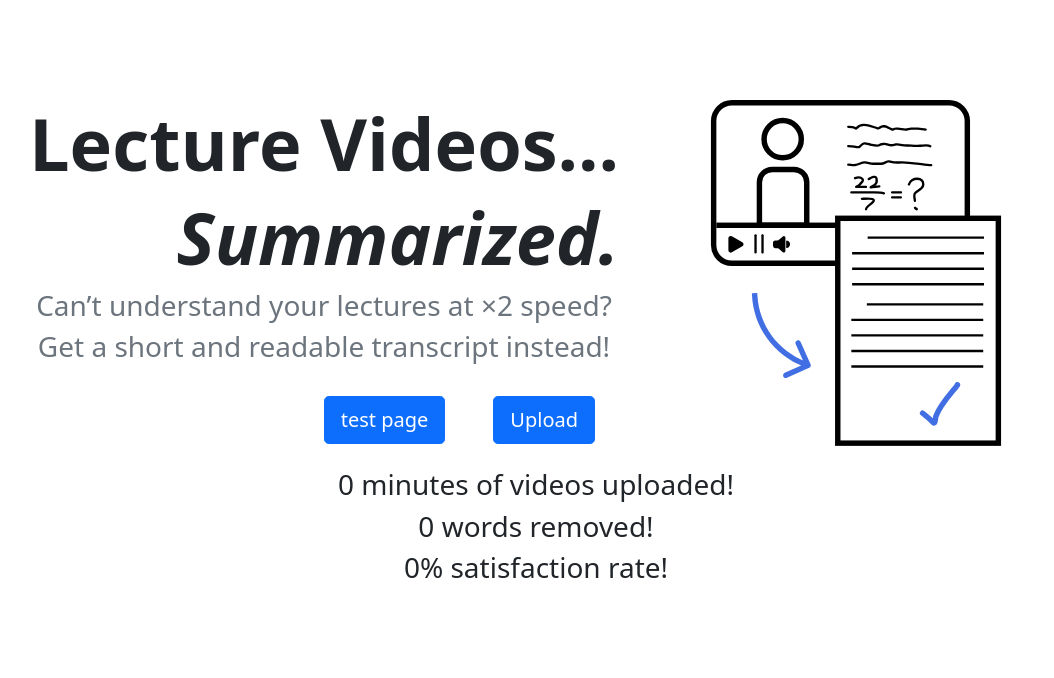
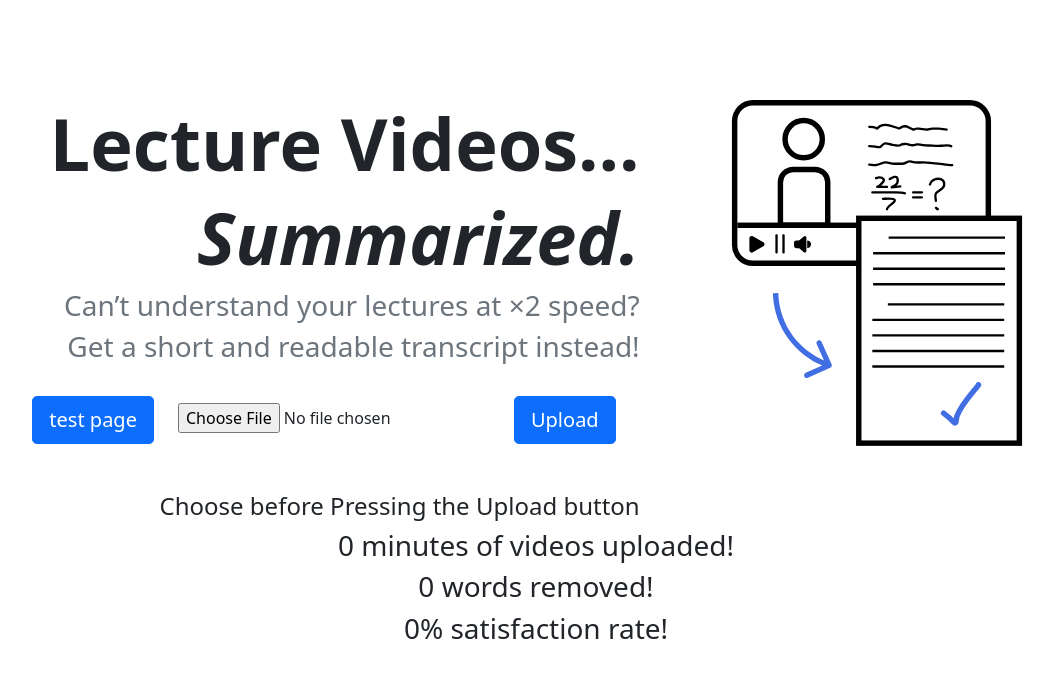
Before and after one commit to CS196Illinois/Group65-FA21, a React (Create React App) app in the folder Project/front-end/: page / in a window 1280 px wide. Shown: the top 678 px of the page, without its empty margins (104-1158 px from the left). Built offline with nearby package versions, Linux system fonts and the light colour scheme.

Commit message:
Testing File Upload

```diff
--- a/Project/front-end/package.json
+++ b/Project/front-end/package.json
@@ -10,6 +10,7 @@
     "@types/node": "^16.11.11",
     "@types/react": "^17.0.37",
     "@types/react-dom": "^17.0.11",
+    "axios": "^0.24.0",
     "bootstrap": "^5.1.3",
     "react": "^17.0.2",
     "react-dom": "^17.0.2",
--- a/Project/front-end/src/Home2.js
+++ b/Project/front-end/src/Home2.js
@@ -1,4 +1,5 @@
-import React from "react";
+import React, { useState } from "react";
+import axios from "axios";
 import { Link } from "react-router-dom";
 import { ReactComponent as HomeImage } from "./figure.svg";
 // import "./custom.css";
@@ -30,7 +31,7 @@ const Title = () => {
 
 const Subtitles = () => {
   return (
-    <div style={{ textAlign: "center" }} className="text-muted">
+    <div style={{ textAlign: "right" }} className="text-muted">
       <h3>Can’t understand your lectures at ×2 speed?</h3>
       <h3>Get a short and readable transcript instead!</h3>
     </div>
@@ -52,6 +53,48 @@ export default function Home() {
   const minutesUploaded = 0;
   const wordsRemoved = 0;
   const percentSatisfied = 0;
+
+  const [selectedFile, setSelectedFile] = useState(null);
+
+  const onFileChange = (event) => {
+    setSelectedFile({ selectedFile: event.target.files[0] });
+  };
+
+  const onFileUpload = () => {
+    const formData = new FormData();
+    console.dir(selectedFile);
+    console.log(selectedFile.name);
+    formData.append(
+      "myFile", // change name
+      selectedFile,
+      selectedFile.name
+    );
+
+    console.log(selectedFile);
+
+    axios.post("api/uploadfile", formData);
+  };
+
+  const fileData = () => {
+    if (selectedFile) {
+      return (
+        <div>
+          <h2>File Details:</h2>
+          <p>File Name: {selectedFile.name}</p>
+          <p>File Type: {selectedFile.type}</p>
+          <p>Last Modified: {selectedFile.lastModifiedDate}</p>
+        </div>
+      );
+    } else {
+      return (
+        <div>
+          <br />
+          <h4>Choose before Pressing the Upload button</h4>
+        </div>
+      );
+    }
+  };
+
   return (
     <div>
       <div style={{ display: "flex", justifyContent: "center" }}>
@@ -61,7 +104,12 @@ export default function Home() {
           <Link to="/Test">
             <button className="btn m-4 btn-primary btn-lg">test page</button>
           </Link>
-          <button className="btn m-4 btn-primary btn-lg">Upload</button>
+
+          <input type="file" onChange={onFileChange} />
+          <button className="btn m-4 btn-primary btn-lg" onClick={onFileUpload}>
+            Upload
+          </button>
+          {fileData()}
         </div>
         <HomeImage style={{ paddingTop: 100 }} />
       </div>
--- a/Project/front-end/src/Test.js
+++ b/Project/front-end/src/Test.js
@@ -6,7 +6,7 @@ export default function Test() {
     <div>
       <h1>YOU DID ITTTT</h1>;
       <Link to="/Home2">
-        <button className="btn m-4 btn-primary btn-lg">test page</button>
+        <button className="btn m-4 btn-primary btn-lg">home page</button>
       </Link>
     </div>
   );
```
Also changed, not shown: 2 other files (tests, documents, lock files or other folders).
